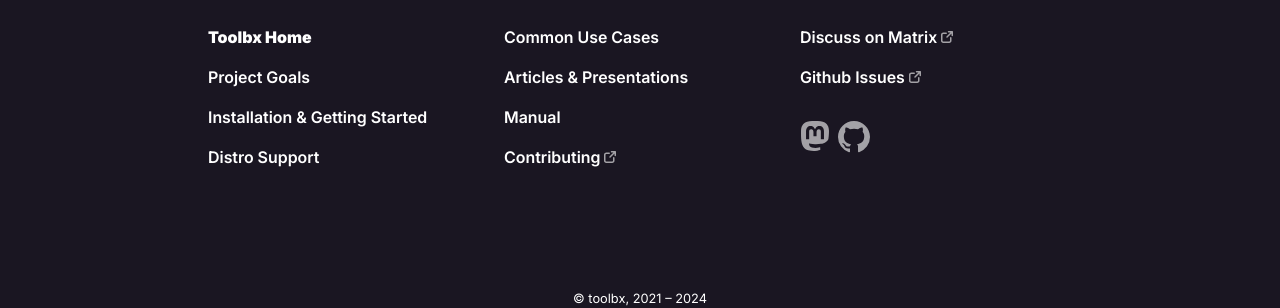
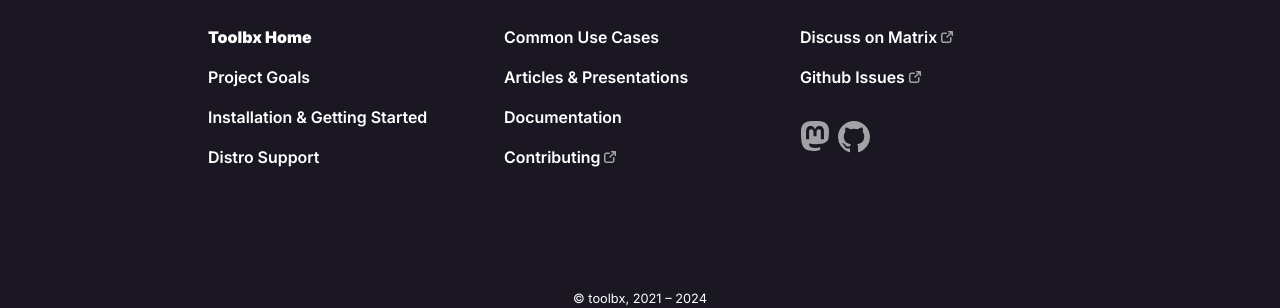
Before and after one commit to containers/containertoolbx.org, a Jekyll site: the page built from index.md, in a window 1280 px wide. Shown: the part 1592-1900 px from the top of the page. Built offline with Jekyll 4.4.1, drawn with Linux system fonts in a browser that asks for light colours.

Commit message:
Rename manual.md to doc.md
The page has more than just the manual, and it's referred to as
'documentation' in index.md.

```diff
--- a/_data/links.yml
+++ b/_data/links.yml
@@ -10,8 +10,8 @@
   url: '/use'
 - lnk: 'Articles & Presentations'
   url: '/articles'
-- lnk: 'Manual'
-  url: '/manual'
+- lnk: 'Documentation'
+  url: '/doc'
 - lnk: 'Contributing'
   url: 'https://github.com/containers/toolbox/blob/main/CONTRIBUTING.md'
 - lnk: 'Discuss on Matrix'
--- a/index.md
+++ b/index.md
@@ -13,7 +13,7 @@
 
 Toolbx environments have seamless access to the user's home directory, the Wayland and X11 sockets, networking (including Avahi), removable devices (like USB sticks), systemd journal, SSH agent, D-Bus, ulimits, /dev and the udev database, etc..
 
-Learn more about Toolbx in the [documentation](manual).
+Learn more about Toolbx in the [documentation](doc).
 
 
 ## Installation & Use
```
Also changed, not shown: doc.md (renamed from manual.md).
